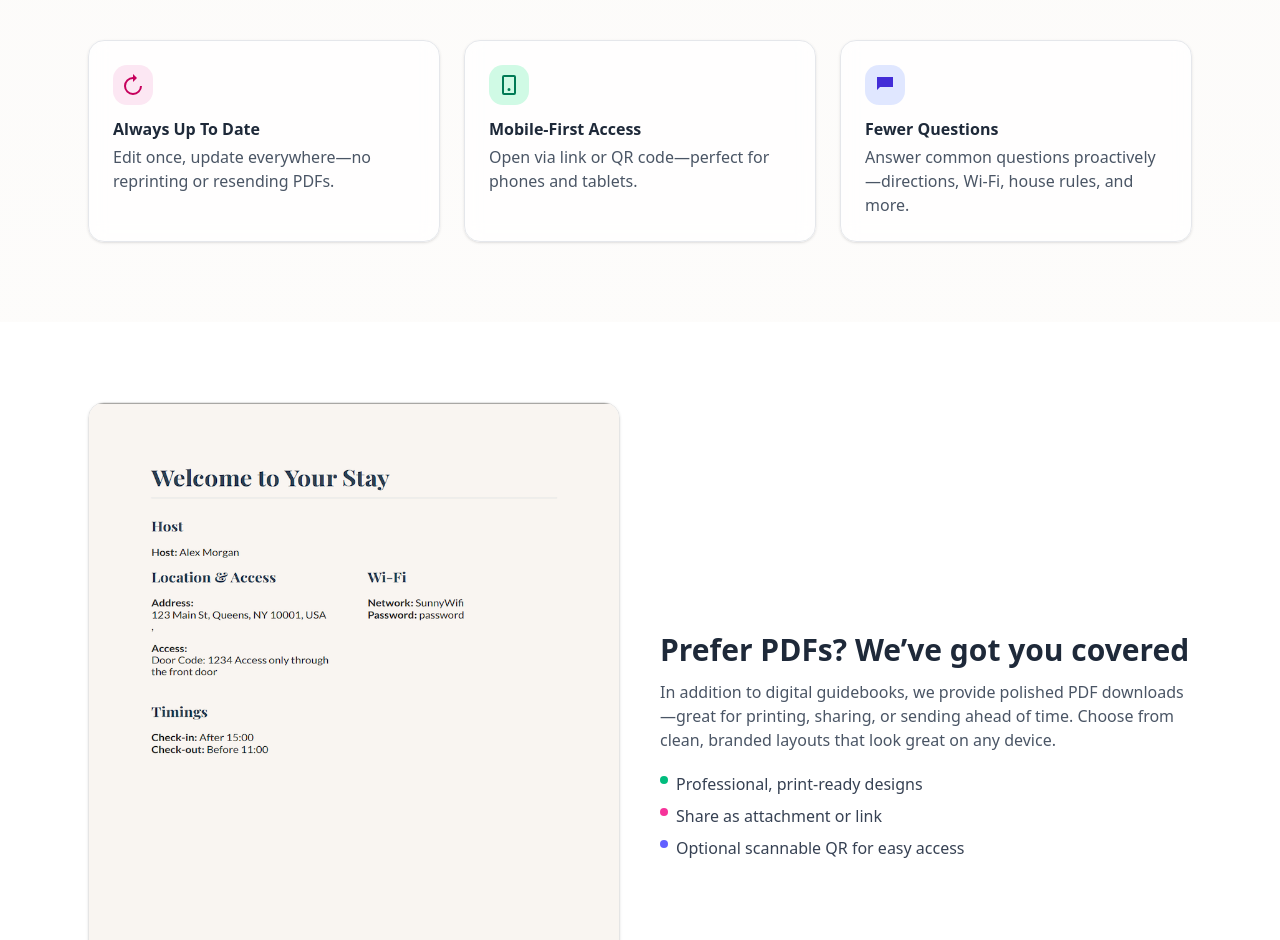
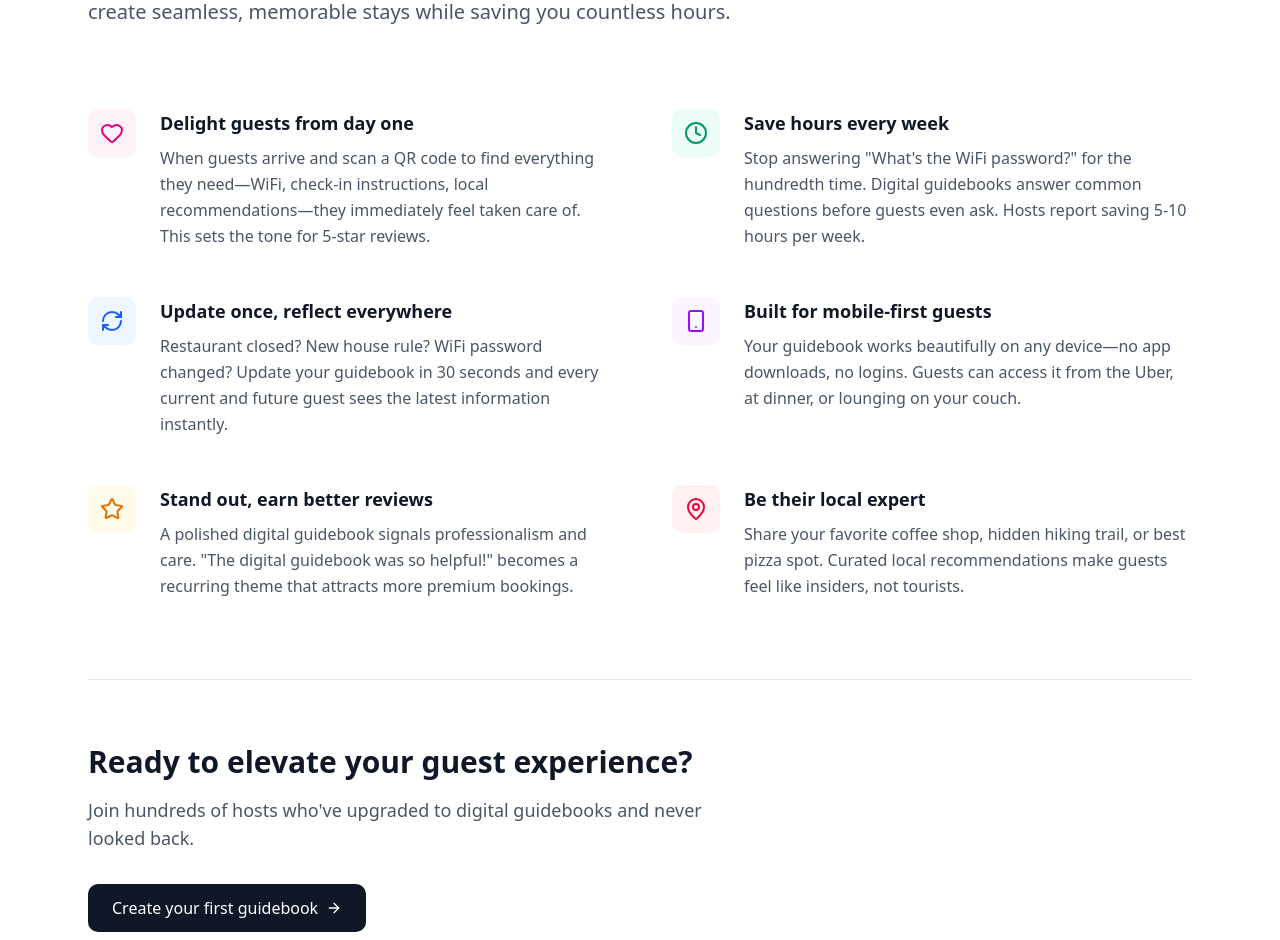
Before and after one commit to hukahuka77/Guidewise, a Next.js app in the folder frontend/: page / in a window 1280 px wide. Shown: the part 3432-4372 px from the top of the page. Built offline with nearby package versions, Linux system fonts and the light colour scheme; no server answers.

Commit message:
ui update

```diff
--- a/frontend/src/app/page.tsx
+++ b/frontend/src/app/page.tsx
@@ -2,6 +2,7 @@ import Link from "next/link";
 import GetStartedButton from "@/components/custom/GetStartedButton";
 import Contact from "@/components/custom/Contact";
 import TemplateCarousel from "@/components/custom/TemplateCarousel";
+import { Heart, Clock, RefreshCw, Smartphone, Star, MapPin, ArrowRight } from "lucide-react";
 
 export default function Home() {
   return (
@@ -112,76 +113,135 @@ export default function Home() {
             </div>
           </div>
         </section>
-        {/* Why Digital Guidebooks section (hero background) */}
-        <section className="w-full py-12 md:py-20 bg-transparent">
+        {/* Why Digital Guidebooks section - Clean & Professional */}
+        <section className="w-full py-20 md:py-32 bg-white">
           <div className="px-4 md:px-6 max-w-6xl mx-auto">
-            <div className="text-center max-w-3xl mx-auto">
-              <h2 className="text-2xl sm:text-3xl font-semibold text-gray-800">Why Digital Guidebooks Matter for Short‑Term Rentals</h2>
-              <p className="text-gray-600 mt-3">
-                Digital guidebooks keep Airbnb and VRBO guests informed and delighted. They’re always up to date, easy to access, and
-                reduce repetitive questions for short‑term rentals—freeing up your time while elevating the guest experience.
+            {/* Header */}
+            <div className="max-w-3xl mb-20">
+              <h2 className="text-4xl md:text-5xl font-bold text-gray-900 mb-6 tracking-tight">
+                Why digital guidebooks matter
+              </h2>
+              <p className="text-xl text-gray-600 leading-relaxed">
+                Your guests deserve more than a PDF buried in their inbox. Digital guidebooks create seamless,
+                memorable stays while saving you countless hours.
               </p>
             </div>
-            <div className="mt-10 grid grid-cols-1 sm:grid-cols-2 lg:grid-cols-3 gap-6">
-              {/* Card 1 */}
-              <div className="rounded-2xl bg-white/70 backdrop-blur-sm border border-gray-200 p-6 shadow-sm">
-                <div className="w-10 h-10 rounded-xl bg-pink-100 text-pink-700 flex items-center justify-center mb-3">
-                  {/* Refresh/Update icon */}
-                  <svg xmlns="http://www.w3.org/2000/svg" viewBox="0 0 24 24" fill="currentColor" className="w-6 h-6">
-                    <path d="M12 6v3l4-4-4-4v3a9 9 0 1 0 9 9h-2a7 7 0 1 1-7-7z" />
-                  </svg>
+
+            {/* Benefits List - Two Column Grid */}
+            <div className="grid grid-cols-1 lg:grid-cols-2 gap-x-16 gap-y-12">
+              {/* Benefit 1 */}
+              <div className="flex gap-6">
+                <div className="flex-shrink-0">
+                  <div className="w-12 h-12 rounded-lg bg-pink-50 flex items-center justify-center">
+                    <Heart className="w-6 h-6 text-pink-600" />
+                  </div>
                 </div>
-                <h3 className="font-semibold text-gray-800">Always Up To Date</h3>
-                <p className="text-gray-600 mt-1">Edit once, update everywhere—no reprinting or resending PDFs.</p>
+                <div>
+                  <h3 className="text-lg font-semibold text-gray-900 mb-2">Delight guests from day one</h3>
+                  <p className="text-gray-600 leading-relaxed">
+                    When guests arrive and scan a QR code to find everything they need—WiFi, check-in instructions,
+                    local recommendations—they immediately feel taken care of. This sets the tone for 5-star reviews.
+                  </p>
+                </div>
               </div>
-              {/* Card 2 */}
-              <div className="rounded-2xl bg-white/70 backdrop-blur-sm border border-gray-200 p-6 shadow-sm">
-                <div className="w-10 h-10 rounded-xl bg-emerald-100 text-emerald-700 flex items-center justify-center mb-3">
-                  {/* Phone icon */}
-                  <svg xmlns="http://www.w3.org/2000/svg" viewBox="0 0 24 24" fill="currentColor" className="w-6 h-6">
-                    <path d="M7 2a2 2 0 0 0-2 2v16a2 2 0 0 0 2 2h10a2 2 0 0 0 2-2V4a2 2 0 0 0-2-2H7zm0 2h10v16H7V4zm5 14a1.5 1.5 0 1 0 0-3 1.5 1.5 0 0 0 0 3z" />
-                  </svg>
+
+              {/* Benefit 2 */}
+              <div className="flex gap-6">
+                <div className="flex-shrink-0">
+                  <div className="w-12 h-12 rounded-lg bg-emerald-50 flex items-center justify-center">
+                    <Clock className="w-6 h-6 text-emerald-600" />
+                  </div>
                 </div>
-                <h3 className="font-semibold text-gray-800">Mobile-First Access</h3>
-                <p className="text-gray-600 mt-1">Open via link or QR code—perfect for phones and tablets.</p>
+                <div>
+                  <h3 className="text-lg font-semibold text-gray-900 mb-2">Save hours every week</h3>
+                  <p className="text-gray-600 leading-relaxed">
+                    Stop answering "What's the WiFi password?" for the hundredth time. Digital guidebooks answer
+                    common questions before guests even ask. Hosts report saving 5-10 hours per week.
+                  </p>
+                </div>
               </div>
-              {/* Card 3 */}
-              <div className="rounded-2xl bg-white/70 backdrop-blur-sm border border-gray-200 p-6 shadow-sm">
-                <div className="w-10 h-10 rounded-xl bg-indigo-100 text-indigo-700 flex items-center justify-center mb-3">
-                  {/* Chat bubble icon */}
-                  <svg xmlns="http://www.w3.org/2000/svg" viewBox="0 0 24 24" fill="currentColor" className="w-6 h-6">
-                    <path d="M4 4h16v10H7l-3 3V4zm2 4h12v2H6V8zm0 3h8v2H6v-2z" />
-                  </svg>
+
+              {/* Benefit 3 */}
+              <div className="flex gap-6">
+                <div className="flex-shrink-0">
+                  <div className="w-12 h-12 rounded-lg bg-blue-50 flex items-center justify-center">
+                    <RefreshCw className="w-6 h-6 text-blue-600" />
+                  </div>
                 </div>
-                <h3 className="font-semibold text-gray-800">Fewer Questions</h3>
-                <p className="text-gray-600 mt-1">Answer common questions proactively—directions, Wi‑Fi, house rules, and more.</p>
+                <div>
+                  <h3 className="text-lg font-semibold text-gray-900 mb-2">Update once, reflect everywhere</h3>
+                  <p className="text-gray-600 leading-relaxed">
+                    Restaurant closed? New house rule? WiFi password changed? Update your guidebook in 30 seconds
+                    and every current and future guest sees the latest information instantly.
+                  </p>
+                </div>
+              </div>
+
+              {/* Benefit 4 */}
+              <div className="flex gap-6">
+                <div className="flex-shrink-0">
+                  <div className="w-12 h-12 rounded-lg bg-purple-50 flex items-center justify-center">
+                    <Smartphone className="w-6 h-6 text-purple-600" />
+                  </div>
+                </div>
+                <div>
+                  <h3 className="text-lg font-semibold text-gray-900 mb-2">Built for mobile-first guests</h3>
+                  <p className="text-gray-600 leading-relaxed">
+                    Your guidebook works beautifully on any device—no app downloads, no logins.
+                    Guests can access it from the Uber, at dinner, or lounging on your couch.
+                  </p>
+                </div>
+              </div>
+
+              {/* Benefit 5 */}
+              <div className="flex gap-6">
+                <div className="flex-shrink-0">
+                  <div className="w-12 h-12 rounded-lg bg-amber-50 flex items-center justify-center">
+                    <Star className="w-6 h-6 text-amber-600" />
+                  </div>
+                </div>
+                <div>
+                  <h3 className="text-lg font-semibold text-gray-900 mb-2">Stand out, earn better reviews</h3>
+                  <p className="text-gray-600 leading-relaxed">
+                    A polished digital guidebook signals professionalism and care. "The digital guidebook was so helpful!"
+                    becomes a recurring theme that attracts more premium bookings.
+                  </p>
+                </div>
+              </div>
+
+              {/* Benefit 6 */}
+              <div className="flex gap-6">
+                <div className="flex-shrink-0">
+                  <div className="w-12 h-12 rounded-lg bg-rose-50 flex items-center justify-center">
+                    <MapPin className="w-6 h-6 text-rose-600" />
+                  </div>
+                </div>
+                <div>
+                  <h3 className="text-lg font-semibold text-gray-900 mb-2">Be their local expert</h3>
+                  <p className="text-gray-600 leading-relaxed">
+                    Share your favorite coffee shop, hidden hiking trail, or best pizza spot. Curated local recommendations
+                    make guests feel like insiders, not tourists.
+                  </p>
+                </div>
               </div>
             </div>
-          </div>
-        </section>
-        {/* PDF Downloads section */}
-        <section className="w-full py-12 md:py-20 bg-white">
-          <div className="px-4 md:px-6 max-w-6xl mx-auto">
-            <div className="grid grid-cols-1 md:grid-cols-2 gap-10 items-center">
-              {/* Image */}
-              {/* eslint-disable-next-line @next/next/no-img-element */}
-              <img
-                src="/images/PDF_Standard.png"
-                alt="Sample PDF guidebook"
-                className="w-full rounded-2xl shadow-sm border"
-              />
-              {/* Copy */}
-              <div className="text-left">
-                <h2 className="text-2xl sm:text-3xl font-semibold text-gray-800">Prefer PDFs? We’ve got you covered</h2>
-                <p className="text-gray-600 mt-3">
-                  In addition to digital guidebooks, we provide polished PDF downloads—great for printing, sharing,
-                  or sending ahead of time. Choose from clean, branded layouts that look great on any device.
+
+            {/* Bottom CTA */}
+            <div className="mt-20 pt-16 border-t border-gray-200">
+              <div className="max-w-2xl">
+                <h3 className="text-3xl font-bold text-gray-900 mb-4">
+                  Ready to elevate your guest experience?
+                </h3>
+                <p className="text-lg text-gray-600 mb-8">
+                  Join hundreds of hosts who've upgraded to digital guidebooks and never looked back.
                 </p>
-                <ul className="mt-5 space-y-2 text-gray-700">
-                  <li className="flex items-start gap-2"><span className="mt-1 h-2 w-2 rounded-full bg-emerald-500"></span> Professional, print-ready designs</li>
-                  <li className="flex items-start gap-2"><span className="mt-1 h-2 w-2 rounded-full bg-pink-500"></span> Share as attachment or link</li>
-                  <li className="flex items-start gap-2"><span className="mt-1 h-2 w-2 rounded-full bg-indigo-500"></span> Optional scannable QR for easy access</li>
-                </ul>
+                <a
+                  href="/signup"
+                  className="inline-flex items-center gap-2 px-6 py-3 bg-gray-900 text-white font-medium rounded-lg hover:bg-gray-800 transition-colors"
+                >
+                  Create your first guidebook
+                  <ArrowRight className="w-4 h-4" />
+                </a>
               </div>
             </div>
           </div>
```
